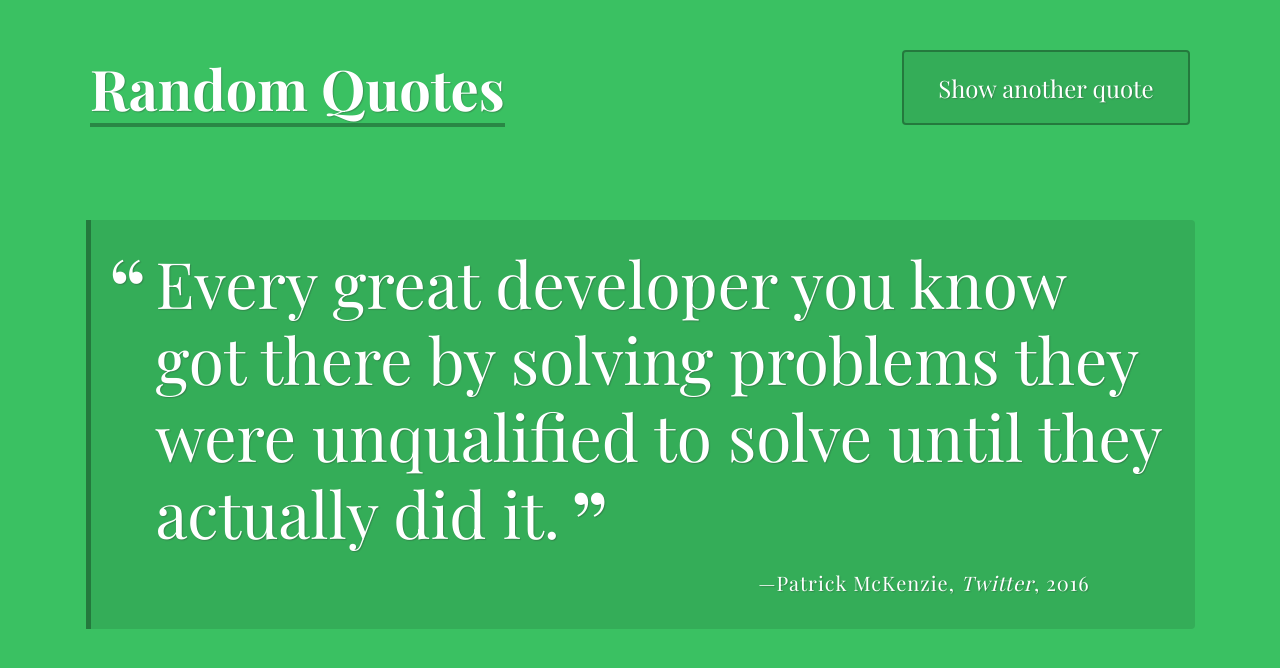
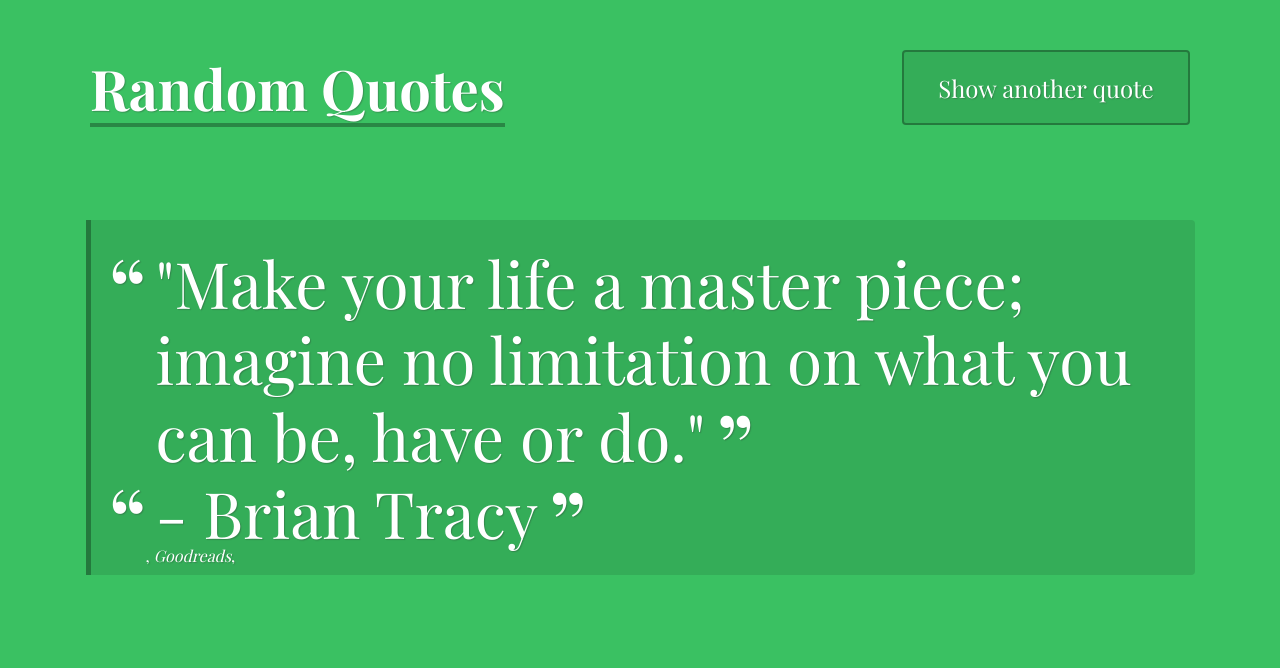
Before and after one commit to DevTeamAustin/Random-Quote-Generator, a plain HTML site: page index.html in a window 1280 px wide. Drawn offline with nearby package versions, Linux system fonts and the light colour scheme; a web font is replaced by a local one.

Commit message:
Improved printQuote function
Made it so the quote is displayed on the screen.

```diff
--- a/index.html
+++ b/index.html
@@ -16,7 +16,7 @@
 
     <div class="container">
       <div id="quote-box" class="quote-box">
-        <p class="quote">Every great developer you know got there by solving problems they were unqualified to solve until they actually did it.</p>
+        <p class="quote" html ></p>
         <p class="source">Patrick McKenzie<span class="citation">Twitter</span><span class="year">2016</span></p>
       </div>
     </div>
--- a/js/script.js
+++ b/js/script.js
@@ -12,50 +12,64 @@ project 1 - A Random Quote Generator
  * `quotes` array
 ***/
 //Below are the quotes that will be used in the Random Quote Generator project.
-let qouteList = [
+let quotes = [
   {
     qoute: '"All our dreams can come true, if we have the courage to pursue them."',
-    author: '- Walt Disney'
+    source: '- Walt Disney',
+    citation: 'Goodreads',
+    year: 1975
+
   },
   {
-    quote: '"All our dreams can come true, if we have the courage to pursue them."',
-    author: '- Mark Twain'
+    quote: '"Make your life a master piece; imagine no limitation on what you can be, have or do."',
+    source: '- Brian Tracy',
+    citation: 'Goodreads',
+    year: ''
   },
   {
     quote: '"It\'s hard to beat a person who never gives up."',
-    author: '- Babe Ruth'
+    source: '- Babe Ruth',
+    citation: 'Goodreads',
+    year: 1940
   },
   {
     quote: '"Atleast..I think I am doing this right"',
-    author: 'Austin Hinz',
+    source: 'Austin Hinz',
+    citation: 'A TechDegree Student',
     year: 2020
   },
   {
     quote: '"I like things to happen and if they don\'t happen, I like to make them happen"',
-    author: 'Winston Churchill',
-    citation: 'goodreads.com/quotes/5233279'
+    source: 'Winston Churchill',
+    citation: 'Goodreads',
+    year: 1941
   }
   ]
 
 /***
  * `getRandomQuote` function
 ***/
-let number = qouteList.length
+let number = quotes.length
 
 function getRandomQuote(upper) {
   let randomIndexQuote = Math.floor((Math.random() * upper))
-  return(qouteList[randomIndexQuote]);
+  return(quotes[randomIndexQuote]);
 }
 
 /***
  * `printQuote` function
 ***/
  function printQuote() {
+
    let quoteBeingDisplayed = getRandomQuote(number)
-  return (quoteBeingDisplayed);
+   let html = '<p class="quote">' + quoteBeingDisplayed.quote + '</p>' + '<p class="quote">' + quoteBeingDisplayed.source + '</p>' +
+   '<span class="citation">' + quoteBeingDisplayed.citation + '</span>' + '<span class="year">' + quoteBeingDisplayed.year + '</span>'
+   document.getElementById('load-quote').addEventListener("click", printQuote, false);
+   document.getElementById('quote-box').innerHTML = html;
 }
 
-let html = printQuote();
+let html = printQuote(number);
+
 
 
 /***
@@ -63,10 +77,10 @@ let html = printQuote();
  * DO NOT CHANGE THE CODE BELOW!!
 ***/
 
-document.getElementById('load-quote').addEventListener("click", printQuote, false);
+//document.getElementById('load-quote').addEventListener("click", printQuote, false);
 
 
-yo
+
 
 
 //Every great developer you know got there by solving problems they were unqualified to solve until they actually did it.
```
